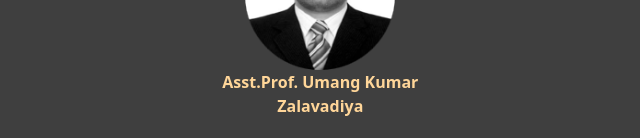
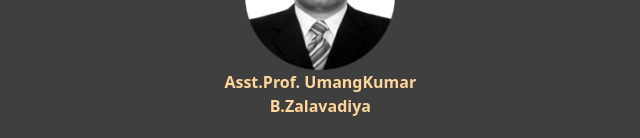
Before and after one commit to ganesh244/HydroCal, a plain HTML site: page index.html in a window 1280 px wide. Shown: the part 1327-1465 px from the top of the page, 373-1013 px from the left. Drawn offline with nearby package versions, Linux system fonts and the light colour scheme.

Commit message:
index.html

```diff
--- a/index.html
+++ b/index.html
@@ -182,7 +182,7 @@
                 <div class="col-md-4 text-center">
                   <div class="image-container">
                     <img src="./Picture7.png" alt="Author 7" class="author-image">
-                    <div class="image-name" style="color:#FFD699; font-weight: bold;">Asst.Prof. Umang Kumar Zalavadiya</div>
+                    <div class="image-name" style="color:#FFD699; font-weight: bold;">Asst.Prof. UmangKumar B.Zalavadiya</div>
                     <!-- <div class="image-name" style="color:#FFD699; font-weight: bold;">Mentor</div> -->
                   </div>
                 </div>
```
